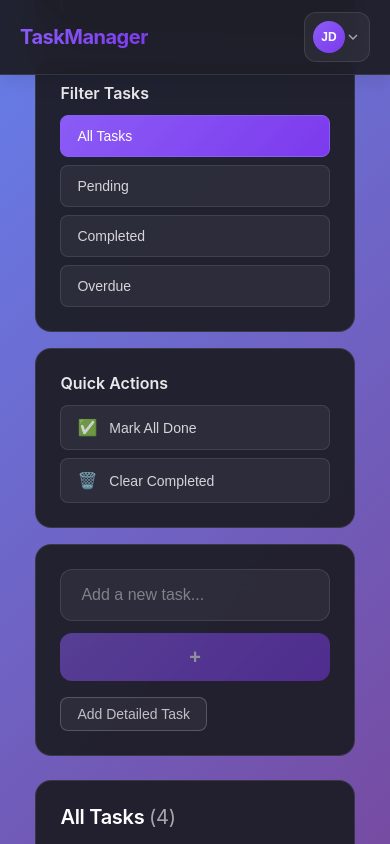
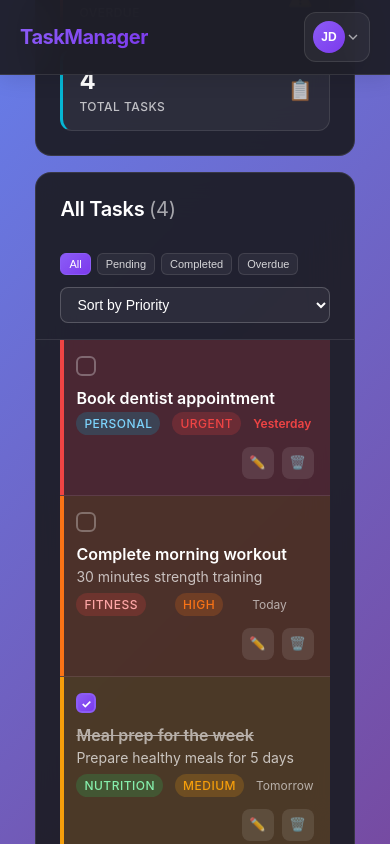
Before and after one commit to romtaugranot/llm-task-manager, an Angular app: page /dashboard in a window 390 px wide. Built offline with nearby package versions, Linux system fonts and the light colour scheme.

Commit message:
fix: dashboard

```diff
--- a/src/app/components/dashboard/dashboard.component.html
+++ b/src/app/components/dashboard/dashboard.component.html
@@ -1,9 +1,7 @@
 <app-navbar />
 
 <div class="dashboard-container">
-    <!-- Left Sidebar - Stats and Controls -->
-    <div class="sidebar">
-        <!-- Stats Cards -->
+    <!-- Top Left - Stats Overview -->
     <div class="stats-section">
         <h2 class="section-title">Overview</h2>
         <div class="stats-grid">
@@ -41,16 +39,23 @@
         </div>
     </div>
 
-        <!-- Filters -->
-        <div class="filters-section">
-            <h3 class="section-subtitle">Filter Tasks</h3>
+    <!-- Top Right - Tasks -->
+    <div class="tasks-section">
+        <div class="tasks-header">
+            <div class="tasks-header-left">
+                <h2 class="section-title">
+                    {{ getFilterTitle() }}
+                    <span class="task-count">({{ filteredTasks().length }})</span>
+                </h2>
+            </div>
+            <div class="tasks-header-right">
                 <div class="filter-buttons">
                     <button
                         class="filter-btn"
                         [class.active]="filter() === 'all'"
                         (click)="setFilter('all')"
                     >
-                    All Tasks
+                        All
                     </button>
                     <button
                         class="filter-btn"
@@ -74,60 +79,12 @@
                         Overdue
                     </button>
                 </div>
-        </div>
-
-        <!-- Quick Actions -->
-        <div class="quick-actions">
-            <h3 class="section-subtitle">Quick Actions</h3>
-            <button class="action-btn" (click)="markAllCompleted()">
-                <span class="action-icon">✅</span>
-                Mark All Done
-            </button>
-            <button class="action-btn" (click)="clearCompleted()">
-                <span class="action-icon">🗑️</span>
-                Clear Completed
-            </button>
-        </div>
-    </div>
-
-    <!-- Right Main Content - Tasks -->
-    <div class="main-content">
-        <!-- Add Task Input -->
-        <div class="add-task-section">
-            <div class="add-task-input-container">
-                <input
-                    type="text"
-                    class="add-task-input"
-                    placeholder="Add a new task..."
-                    [(ngModel)]="newTaskTitle"
-                    (keyup.enter)="addQuickTask()"
-                    #taskInput
-                />
-                <button
-                    class="add-task-submit"
-                    (click)="addQuickTask()"
-                    [disabled]="!newTaskTitle.trim()"
-                >
-                    <span>+</span>
-                </button>
-            </div>
-            <button class="detailed-task-btn" (click)="openAddTaskModal()">
-                Add Detailed Task
-            </button>
-        </div>
-
-        <!-- Task List -->
-        <div class="tasks-section">
-            <div class="tasks-header">
-                <h2 class="section-title">
-                    {{ getFilterTitle() }}
-                    <span class="task-count">({{ filteredTasks().length }})</span>
-                </h2>
                 <select class="sort-select" [(ngModel)]="sortBy" (change)="setSortBy($event)">
                     <option value="priority">Sort by Priority</option>
                     <option value="dueDate">Sort by Due Date</option>
                     <option value="category">Sort by Category</option>
                 </select>
+            </div>
         </div>
 
         <div class="task-list" *ngIf="filteredTasks().length > 0; else emptyState">
@@ -165,9 +122,7 @@
 
                 <div class="task-actions">
                     <button class="task-action-btn edit" (click)="editTask(task.id)">✏️</button>
-                        <button class="task-action-btn delete" (click)="deleteTask(task.id)">
-                            🗑️
-                        </button>
+                    <button class="task-action-btn delete" (click)="deleteTask(task.id)">🗑️</button>
                 </div>
             </div>
             }
@@ -181,5 +136,40 @@
             </div>
         </ng-template>
     </div>
+
+    <!-- Bottom Left - Quick Actions -->
+    <div class="quick-actions">
+        <h3 class="section-subtitle">Quick Actions</h3>
+        <button class="action-btn" (click)="markAllCompleted()">
+            <span class="action-icon">✅</span>
+            Mark All Done
+        </button>
+        <button class="action-btn" (click)="clearCompleted()">
+            <span class="action-icon">🗑️</span>
+            Clear Completed
+        </button>
+    </div>
+
+    <!-- Bottom Right - Add Task -->
+    <div class="add-task-section">
+        <h3 class="section-subtitle">Add New Task</h3>
+        <div class="add-task-input-container">
+            <input
+                type="text"
+                class="add-task-input"
+                placeholder="Add a new task..."
+                [(ngModel)]="newTaskTitle"
+                (keyup.enter)="addQuickTask()"
+                #taskInput
+            />
+            <button
+                class="add-task-submit"
+                (click)="addQuickTask()"
+                [disabled]="!newTaskTitle.trim()"
+            >
+                <span>+</span>
+            </button>
+        </div>
+        <button class="detailed-task-btn" (click)="openAddTaskModal()">Add Detailed Task</button>
     </div>
 </div>
--- a/src/app/components/dashboard/dashboard.component.scss
+++ b/src/app/components/dashboard/dashboard.component.scss
@@ -1,20 +1,33 @@
 .dashboard-container {
-    display: flex;
+    display: grid;
+    grid-template-columns: 320px 1fr;
+    grid-template-rows: auto auto;
     max-width: 1400px;
     margin-top: 300px;
     padding: 100px 24px 24px;
-    gap: 32px;
+    gap: 24px;
     min-height: 100vh;
     box-sizing: border-box;
+    grid-template-areas:
+        'overview tasks'
+        'quick-actions add-task';
 }
 
-/* Left Sidebar */
-.sidebar {
-    width: 320px;
-    flex-shrink: 0;
-    display: flex;
-    flex-direction: column;
-    gap: 24px;
+/* Grid Layout Areas */
+.stats-section {
+    grid-area: overview;
+}
+
+.quick-actions {
+    grid-area: quick-actions;
+}
+
+.tasks-section {
+    grid-area: tasks;
+}
+
+.add-task-section {
+    grid-area: add-task;
 }
 
 .section-title {
@@ -104,45 +117,6 @@
     border-left: 3px solid #06b6d4;
 }
 
-/* Filters Section */
-.filters-section {
-    background: rgba(30, 30, 40, 0.95);
-    backdrop-filter: blur(20px);
-    border-radius: 16px;
-    padding: 24px;
-    border: 1px solid rgba(255, 255, 255, 0.1);
-}
-
-.filter-buttons {
-    display: flex;
-    flex-direction: column;
-    gap: 8px;
-}
-
-.filter-btn {
-    padding: 12px 16px;
-    background: rgba(255, 255, 255, 0.05);
-    border: 1px solid rgba(255, 255, 255, 0.1);
-    border-radius: 8px;
-    color: rgba(255, 255, 255, 0.8);
-    font-size: 14px;
-    font-weight: 500;
-    cursor: pointer;
-    transition: all 0.3s ease;
-    text-align: left;
-}
-
-.filter-btn:hover {
-    background: rgba(255, 255, 255, 0.1);
-    color: white;
-}
-
-.filter-btn.active {
-    background: linear-gradient(135deg, #8b5cf6 0%, #7c3aed 100%);
-    color: white;
-    border-color: #8b5cf6;
-}
-
 /* Quick Actions */
 .quick-actions {
     background: rgba(30, 30, 40, 0.95);
@@ -180,15 +154,6 @@
 
 .action-icon {
     font-size: 16px;
-}
-
-/* Main Content */
-.main-content {
-    flex: 1;
-    display: flex;
-    flex-direction: column;
-    gap: 24px;
-    min-width: 0;
 }
 
 /* Add Task Section */
@@ -276,7 +241,6 @@
     backdrop-filter: blur(20px);
     border-radius: 16px;
     border: 1px solid rgba(255, 255, 255, 0.1);
-    flex: 1;
     display: flex;
     flex-direction: column;
 }
@@ -284,9 +248,21 @@
 .tasks-header {
     display: flex;
     justify-content: space-between;
-    align-items: center;
-    padding: 24px 24px 0;
-    margin-bottom: 16px;
+    align-items: flex-start;
+    padding: 24px 24px 16px;
+    border-bottom: 1px solid rgba(255, 255, 255, 0.1);
+    gap: 24px;
+}
+
+.tasks-header-left {
+    flex: 1;
+}
+
+.tasks-header-right {
+    display: flex;
+    flex-direction: column;
+    gap: 12px;
+    min-width: 200px;
 }
 
 .task-count {
@@ -306,6 +282,37 @@
 
 .sort-select:focus {
     outline: none;
+    border-color: #8b5cf6;
+}
+
+/* Filter Buttons in Tasks Header */
+.filter-buttons {
+    display: flex;
+    gap: 8px;
+    flex-wrap: wrap;
+}
+
+.filter-btn {
+    padding: 6px 12px;
+    background: rgba(255, 255, 255, 0.05);
+    border: 1px solid rgba(255, 255, 255, 0.1);
+    border-radius: 6px;
+    color: rgba(255, 255, 255, 0.8);
+    font-size: 12px;
+    font-weight: 500;
+    cursor: pointer;
+    transition: all 0.3s ease;
+    white-space: nowrap;
+}
+
+.filter-btn:hover {
+    background: rgba(255, 255, 255, 0.1);
+    color: white;
+}
+
+.filter-btn.active {
+    background: linear-gradient(135deg, #8b5cf6 0%, #7c3aed 100%);
+    color: white;
     border-color: #8b5cf6;
 }
 
@@ -653,26 +660,32 @@
 /* Responsive */
 @media (max-width: 1024px) {
     .dashboard-container {
-        flex-direction: column;
+        grid-template-columns: 1fr;
+        grid-template-rows: auto auto auto auto;
         padding: 100px 16px 24px;
+        grid-template-areas:
+            'overview'
+            'tasks'
+            'add-task'
+            'quick-actions';
     }
 
-    .sidebar {
-        width: 100%;
-        flex-direction: row;
-        overflow-x: auto;
+    .stats-grid {
+        grid-template-columns: 1fr 1fr;
+    }
+
+    .tasks-header {
+        flex-direction: column;
+        align-items: stretch;
         gap: 16px;
     }
 
-    .stats-section,
-    .filters-section,
-    .quick-actions {
-        min-width: 280px;
+    .tasks-header-right {
+        min-width: auto;
     }
 
-    .stats-grid {
-        grid-template-columns: 1fr;
-        gap: 12px;
+    .filter-buttons {
+        order: -1;
     }
 }
 
@@ -682,14 +695,9 @@
         gap: 16px;
     }
 
-    .sidebar {
-        flex-direction: column;
-    }
-
-    .stats-section,
-    .filters-section,
-    .quick-actions {
-        min-width: auto;
+    .stats-grid {
+        grid-template-columns: 1fr;
+        gap: 12px;
     }
 
     .add-task-input-container {
@@ -699,12 +707,6 @@
     .add-task-submit {
         width: 100%;
         height: 48px;
-    }
-
-    .tasks-header {
-        flex-direction: column;
-        align-items: stretch;
-        gap: 12px;
     }
 
     .task-item {
@@ -732,4 +734,13 @@
     .form-row {
         grid-template-columns: 1fr;
     }
+
+    .filter-buttons {
+        gap: 6px;
+    }
+
+    .filter-btn {
+        font-size: 11px;
+        padding: 4px 8px;
+    }
 }
```
Lines whose indentation alone changed are shown as unchanged.
